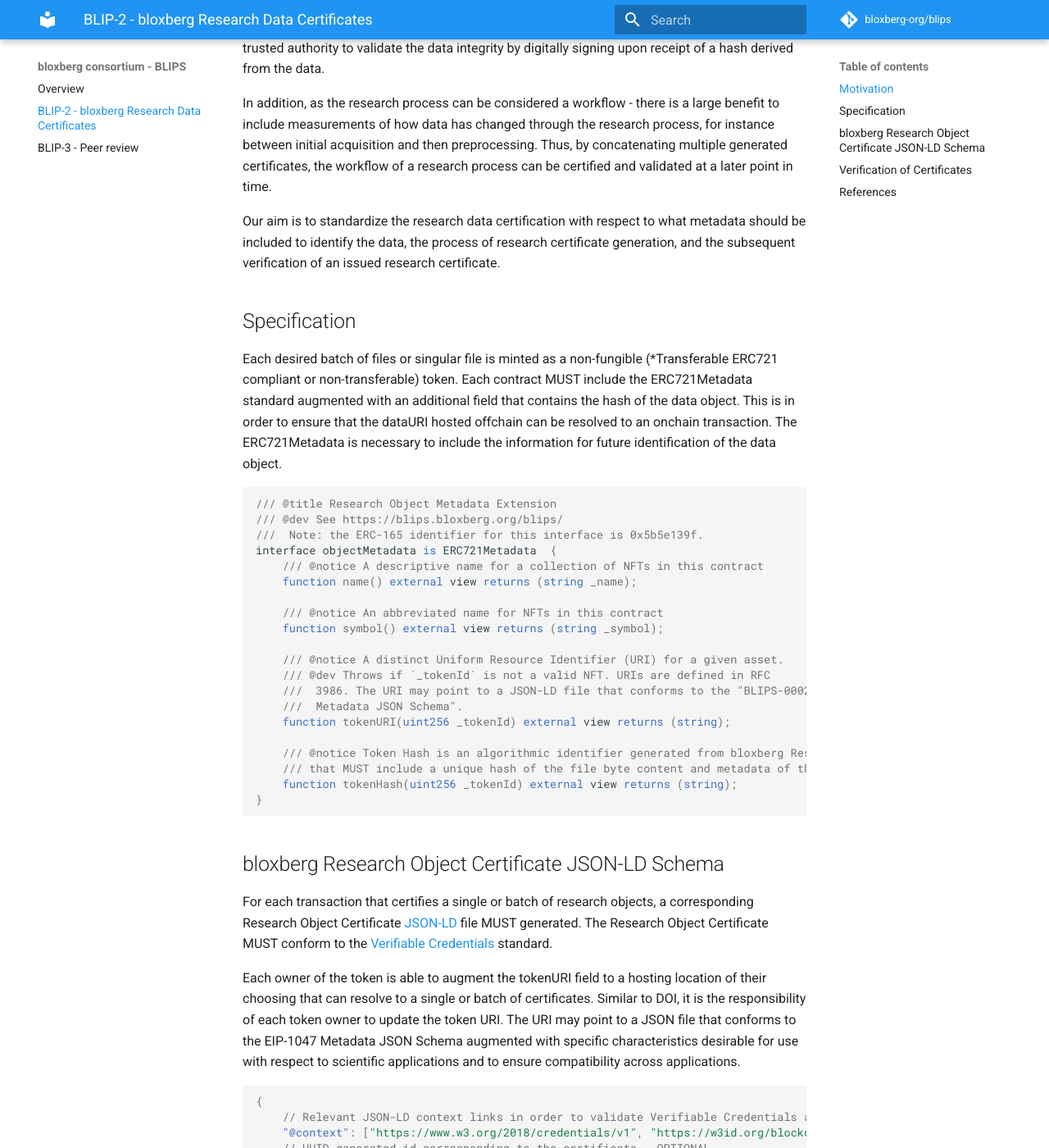
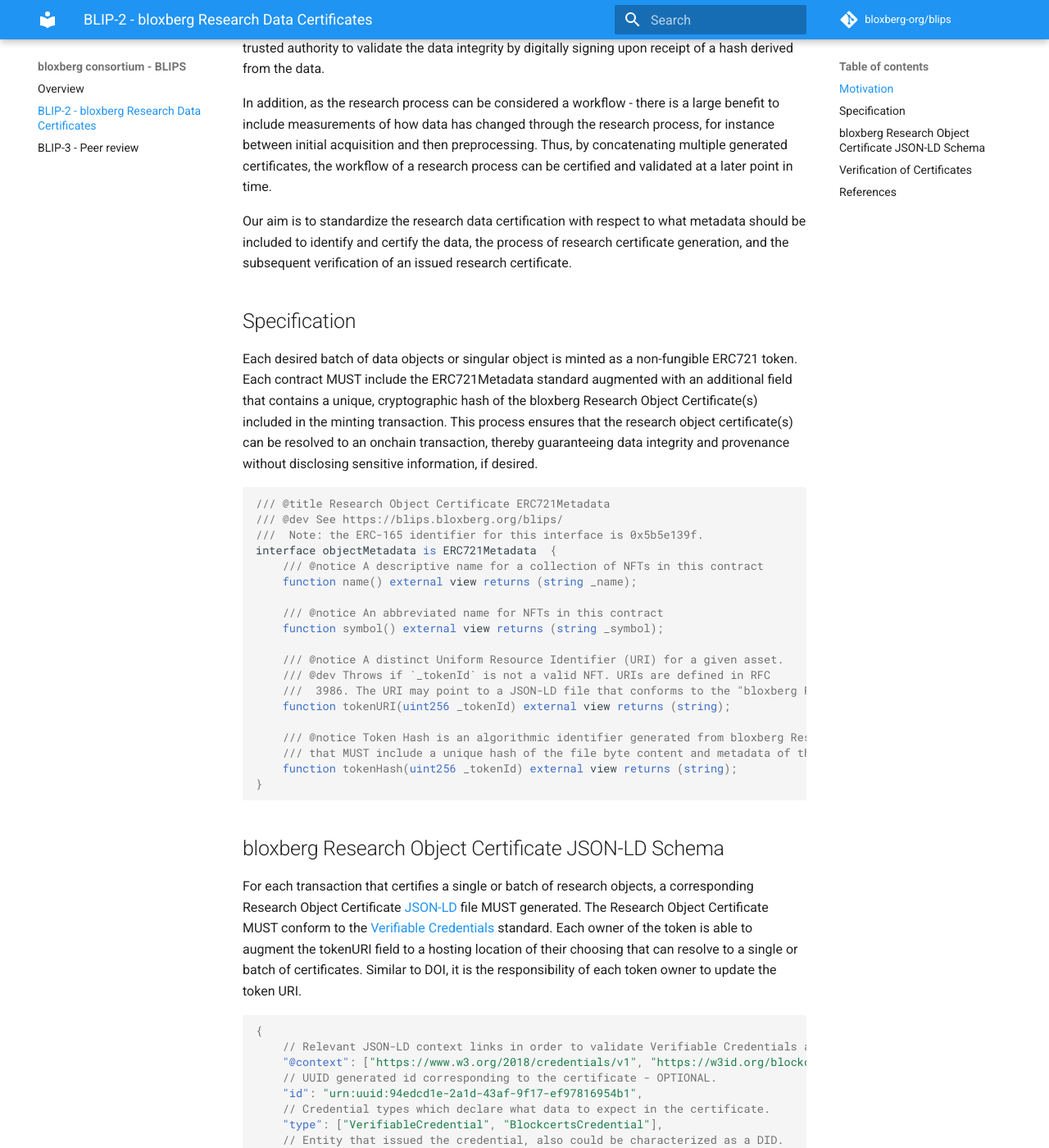
Before and after one commit to bloxberg-org/blips, an MkDocs documentation site: the page built from blips/blip-2-researchcertificate.md, in a window 1280 px wide and 1400 px high, scrolled down 662 px. Shown: the whole window at 82% size. Built offline with MkDocs 1.6.1 and Material for MkDocs 9.7.7, drawn with Linux system fonts in a browser that asks for light colours; comment, search, counter and statistics services are not loaded; old or Windows-style settings are respelled for this version of MkDocs; some of the changed text lies outside the part shown.

Commit message:
Updated wording in Specification

````diff
--- a/blips/blip-2-researchcertificate.md
+++ b/blips/blip-2-researchcertificate.md
@@ -14,13 +14,13 @@ Certifying that specific data or documents are generated, modified, analyzed, or
 
 In addition, as the research process can be considered a workflow - there is a large benefit to include measurements of how data has changed through the research process, for instance between initial acquisition and then preprocessing. Thus, by concatenating multiple generated certificates, the workflow of a research process can be certified and validated at a later point in time.
 
-Our aim is to standardize the research data certification with respect to what metadata should be included to identify the data, the process of research certificate generation, and the subsequent verification of an issued research certificate.
+Our aim is to standardize the research data certification with respect to what metadata should be included to identify and certify the data, the process of research certificate generation, and the subsequent verification of an issued research certificate.
 
 ## Specification
-Each desired batch of files or singular file is minted as a non-fungible (*Transferable ERC721 compliant or non-transferable) token. Each contract MUST include the ERC721Metadata standard augmented with an additional field that contains the hash of the data object. This is in order to ensure that the dataURI hosted offchain can be resolved to an onchain transaction. The ERC721Metadata is necessary to include the information for future identification of the data object.
+Each desired batch of data objects or singular object is minted as a non-fungible ERC721 token. Each contract MUST include the ERC721Metadata standard augmented with an additional field that contains a unique, cryptographic hash of the bloxberg Research Object Certificate(s) included in the minting transaction. This process ensures that the research object certificate(s) can be resolved to an onchain transaction, thereby guaranteeing data integrity and provenance without disclosing sensitive information, if desired.
 
 ```solidity
-/// @title Research Object Metadata Extension
+/// @title Research Object Certificate ERC721Metadata
 /// @dev See https://blips.bloxberg.org/blips/
 ///  Note: the ERC-165 identifier for this interface is 0x5b5e139f.
 interface objectMetadata is ERC721Metadata  {
@@ -32,12 +32,11 @@ interface objectMetadata is ERC721Metadata  {
 
     /// @notice A distinct Uniform Resource Identifier (URI) for a given asset.
     /// @dev Throws if `_tokenId` is not a valid NFT. URIs are defined in RFC
-    ///  3986. The URI may point to a JSON-LD file that conforms to the "BLIPS-0002
-    ///  Metadata JSON Schema".
+    ///  3986. The URI may point to a JSON-LD file that conforms to the "bloxberg Research Object Certificate JSON-LD Schema".
     function tokenURI(uint256 _tokenId) external view returns (string);
 
     /// @notice Token Hash is an algorithmic identifier generated from bloxberg Research Object Certificate JSON-LD file(s)
-    /// that MUST include a unique hash of the file byte content and metadata of the research object to be certified.
+    /// that MUST include a unique hash of the file byte content and metadata of the Research Object Certificate(s) to be certified.
     function tokenHash(uint256 _tokenId) external view returns (string);
 }
 ```
@@ -46,9 +45,7 @@ interface objectMetadata is ERC721Metadata  {
 
 For each transaction that certifies a single or batch of research objects, a corresponding Research Object Certificate [JSON-LD](https://www.w3.org/TR/json-ld/) file MUST generated.
 The Research Object Certificate MUST conform to the [Verifiable Credentials](https://www.w3.org/TR/vc-data-model/) standard.
-
 Each owner of the token is able to augment the tokenURI field to a hosting location of their choosing that can resolve to a single or batch of certificates. Similar to DOI, it is the responsibility of each token owner to update the token URI.
-The URI may point to a JSON file that conforms to the EIP-1047 Metadata JSON Schema augmented with specific characteristics desirable for use with respect to scientific applications and to ensure compatibility across applications.
 
 ```json
 {
@@ -93,10 +90,7 @@ The URI may point to a JSON file that conforms to the EIP-1047 Metadata JSON Sch
     "@metadata": { "researchObjectName": "NeuronalImpulsePatient12.csv" }
     }
 ```
-
-The research data schema offers flexibility in what specific metadata fields are required to be included. This is for several reasons: 1. Data generated at differ stages of the research cycle, it may not be possible to provide this information. 2. To ensure the protection of sensitive and confidential data that is acquired, analyzed, or processed. However, the required field ISCC, is required in order to ensure subsequent validation of data at a later point in time.
-
-In addition, due to the algorithmic design of [ISCC](https://iscc.codes/), it is possible to see a similarity matching of how data has been modified during the research workflow.
+The bloxberg research object certificate offers flexibility in what specific metadata fields could be included in the metadata field. This is to account for the breadth of scientific disciplines, privacy or data security requirements, and different stages of the research workflow.
 
 ## Verification of Certificates
 The unique hash identifier encoded in the *proofValue* calculated from the corresponding proof mechanism listed in *type* must identically match
@@ -112,13 +106,16 @@ Steps to Verify Certificate:
 </ol>
 
 
-These steps ensure that the certificate is valid and secured on the bloxberg blockchain on the issuanceDate. Additional verification steps can be taken to ensure data integrity of an individual research object:
+These steps ensure that the certificate is valid and secured on the bloxberg blockchain on the issuanceDate. Additional verification steps can be taken to ensure data integrity of any individual research object secured in a batch or individually:
 <ol>
 <li>Compute cryptographic hash of certified research object according to function listed in variable *hashType*.</li>
-<li>Compare computed value with value secured in research object certificate.</li>
+<li>Compare computed value with value secured in research object certificate and ensure that they are identical.</li>
 </ol>
 
 ## References
-1. Verifiable Credentials Data Model 1.0. https://www.w3.org/TR/vc-data-model/.
-2. Merkle Proof Signature Suite 2019. https://w3c-ccg.github.io/lds-merkle-proof-2019/.
-3. International Standard Content Code. https://iscc.codes.
+<ol>
+<li>Verifiable Credentials Data Model 1.0. https://www.w3.org/TR/vc-data-model/.</li>
+<li> Merkle Proof Signature Suite 2019. https://w3c-ccg.github.io/lds-merkle-proof-2019/.</li>
+<li>International Standard Content Code. https://iscc.codes.</li>
+<li>ERC-721 Non-Fungible Token Standardhttps://eips.ethereum.org/EIPS/eip-721</li>
+</ol>
````
Also changed, not shown: other parts of blips/blip-2-researchcertificate.md (+1 -1 lines).
